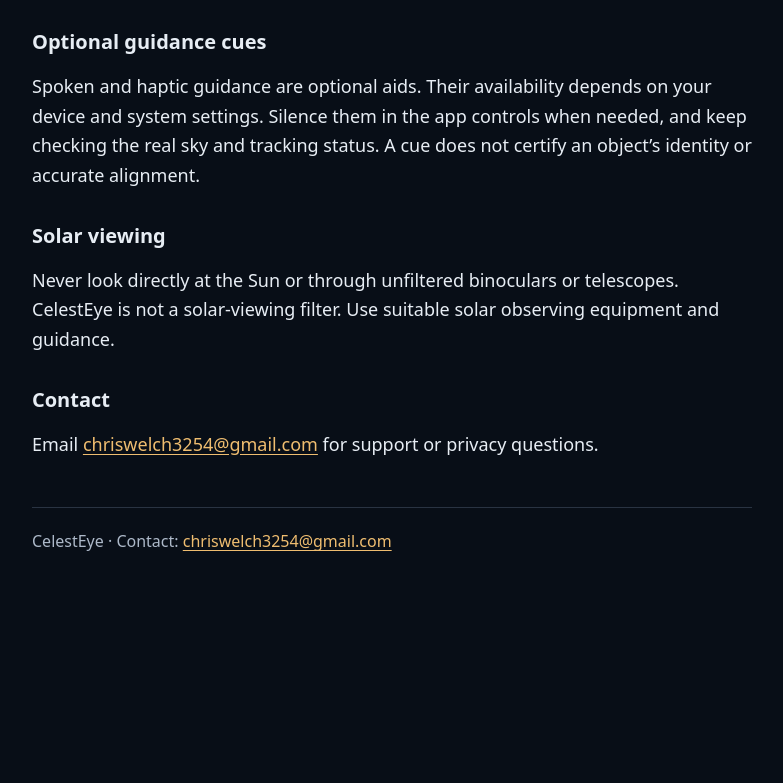
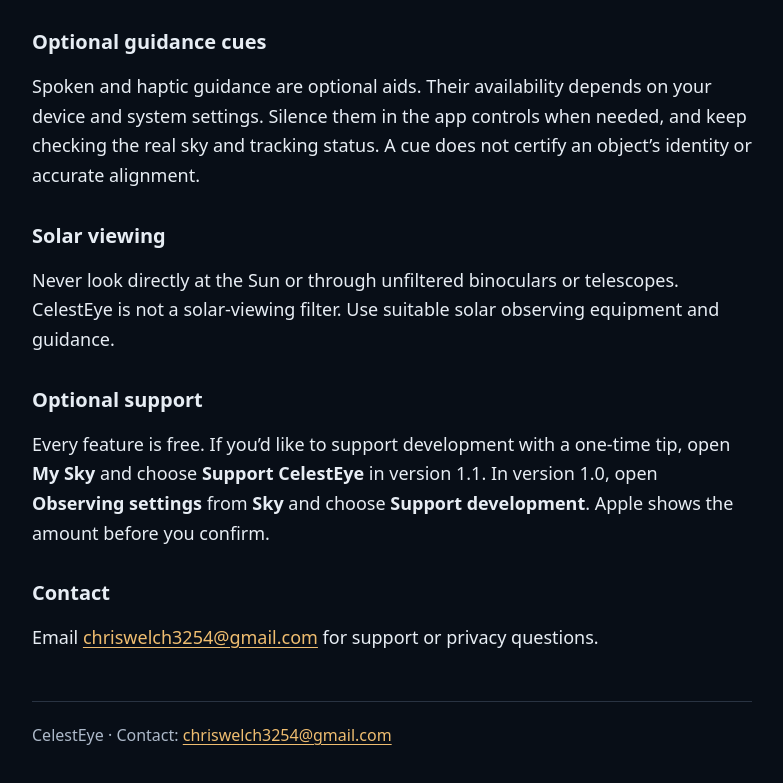
Before and after one commit to Chriswelch3254/celesteye-support, a plain HTML site: page support.html in a window 1280 px wide. Shown: the part 8449-9232 px from the top of the page, without its empty margins (248-1031 px from the left). Before the commit the page ends 9100 px from the top, so only its background shows below. Drawn offline with Linux system fonts and the light colour scheme.

Commit message:
Document optional support paths for CelestEye 1.0 and 1.1

```diff
--- a/support.html
+++ b/support.html
@@ -73,6 +73,8 @@
 <p>Spoken and haptic guidance are optional aids. Their availability depends on your device and system settings. Silence them in the app controls when needed, and keep checking the real sky and tracking status. A cue does not certify an object’s identity or accurate alignment.</p>
 <h2>Solar viewing</h2>
 <p>Never look directly at the Sun or through unfiltered binoculars or telescopes. CelestEye is not a solar-viewing filter. Use suitable solar observing equipment and guidance.</p>
+<h2>Optional support</h2>
+<p>Every feature is free. If you’d like to support development with a one-time tip, open <strong>My Sky</strong> and choose <strong>Support CelestEye</strong> in version 1.1. In version 1.0, open <strong>Observing settings</strong> from <strong>Sky</strong> and choose <strong>Support development</strong>. Apple shows the amount before you confirm.</p>
 <h2>Contact</h2><p>Email <a href="mailto:chriswelch3254@gmail.com">chriswelch3254@gmail.com</a> for support or privacy questions.</p>
 </main>
 <footer>CelestEye · Contact: <a href="mailto:chriswelch3254@gmail.com">chriswelch3254@gmail.com</a></footer>
```
